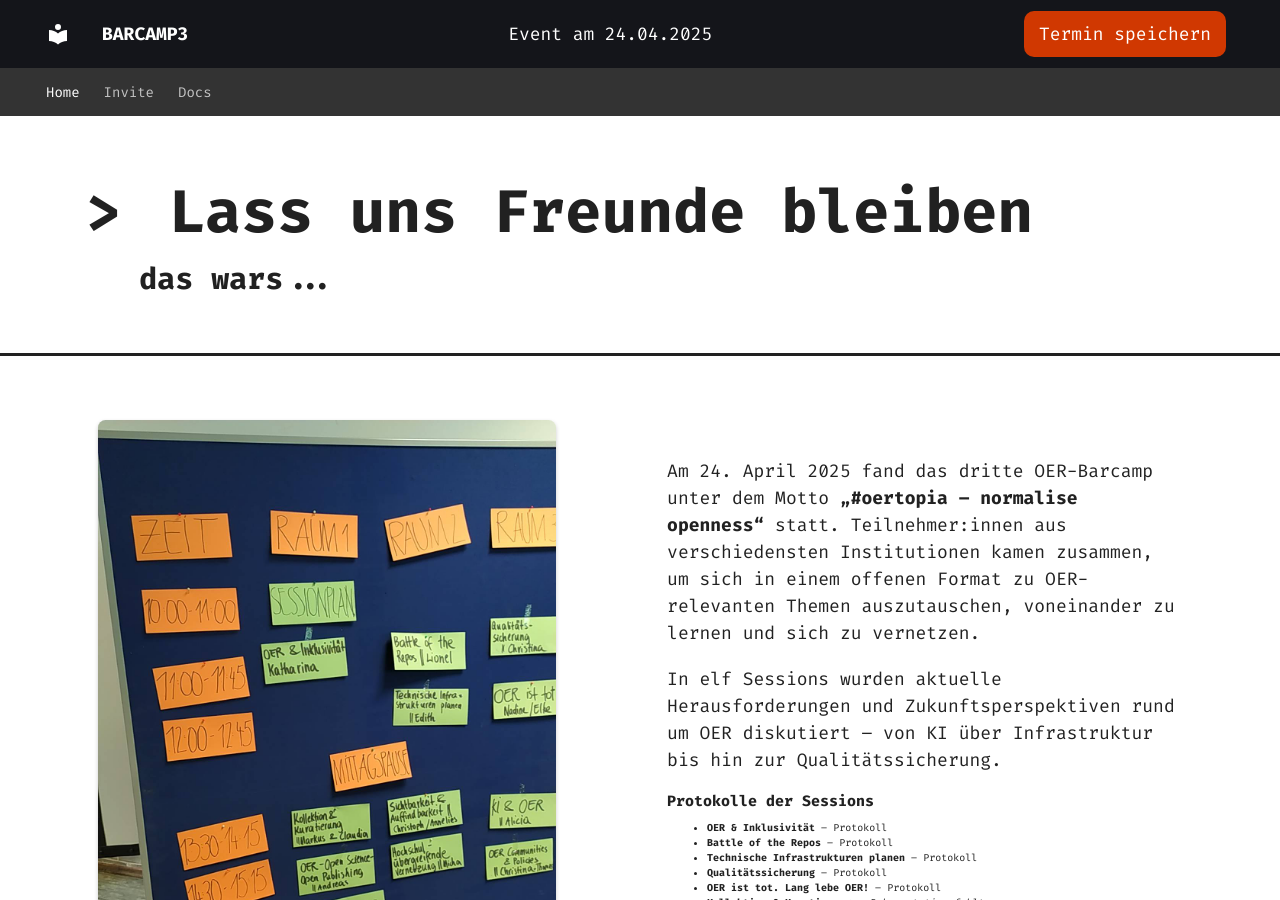
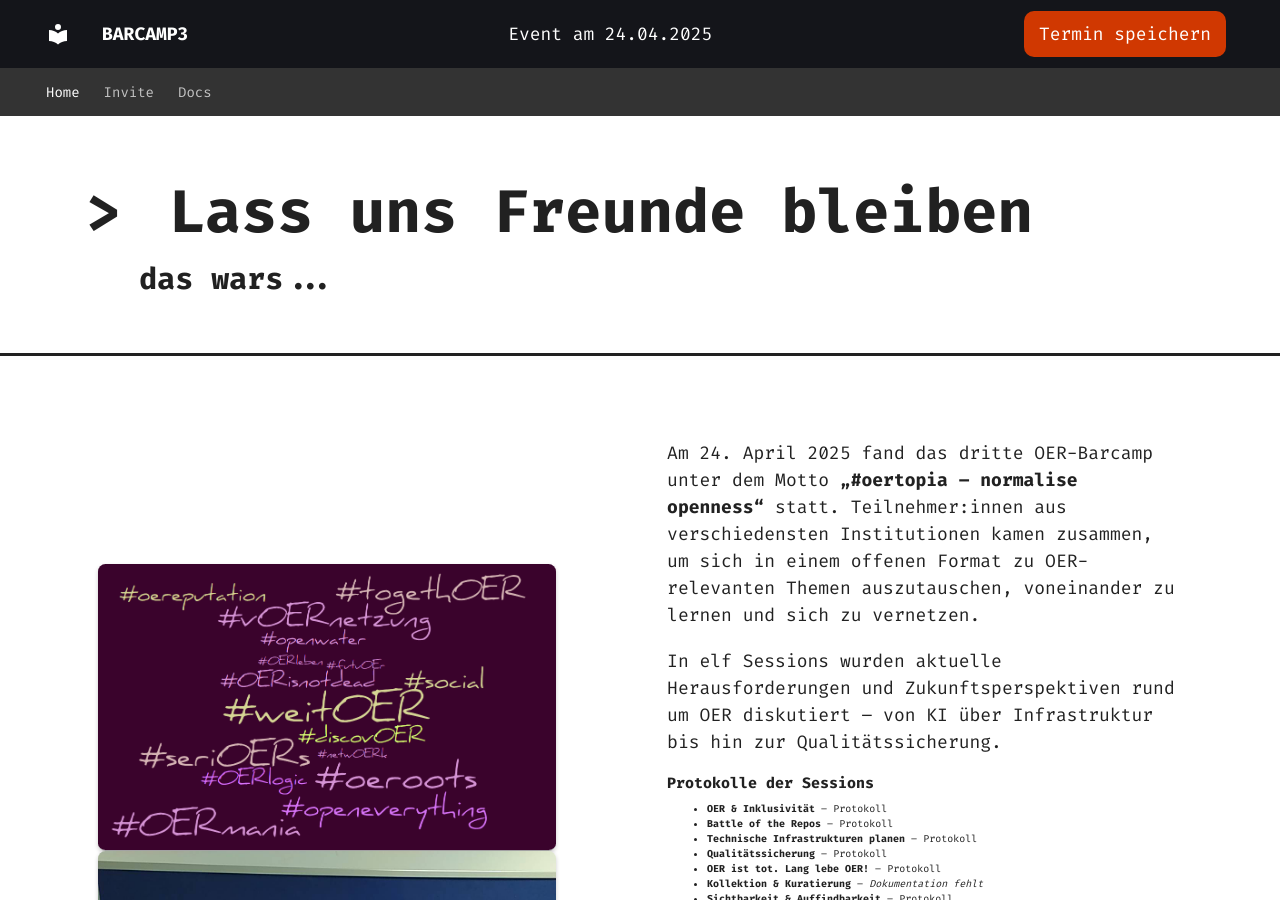
Before and after one commit to oerBASE/Barcamp3, an MkDocs documentation site: the page built from docs/index.md, in a window 1280 px wide and 900 px high. Built offline with MkDocs 1.6.1 and Material for MkDocs 9.7.7, drawn with Linux system fonts in a browser that asks for light colours; plug-ins that fetch from the network failed and are left out.

Commit message:
Update home.html

```diff
--- a/overrides/home.html
+++ b/overrides/home.html
@@ -14,7 +14,7 @@
 
 <section id="features">
   <div>
-       <img src="assets/img/oertopia-sessionplan.jpeg" alt="hashtags" style="max-width: 100%; height: auto;" />
+       <img src="assets/img/Screenshot%202025-04-30%20172602.png" alt="hashtags" style="max-width: 100%; height: auto;" />
     <img src="assets/img/oertopia-sessionplan.jpeg" alt="Sessionplan OERtopia" style="max-width: 100%; height: auto;" />
     <label>Sessionplan</label>
   </div>
```
